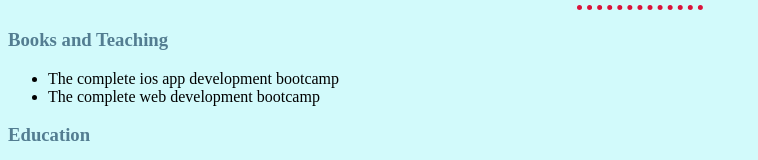
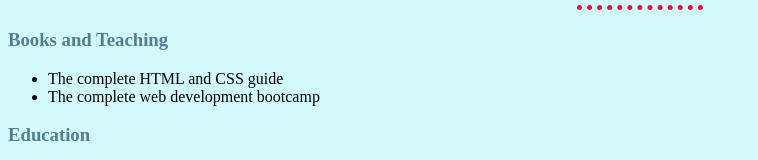
Before and after one commit to hiteshcodes/myFirstWebsite, a plain HTML site: page index.html in a window 1280 px wide. Shown: the part 246-406 px from the top of the page, without its empty margins (0-758 px from the left). Drawn offline with Linux system fonts and the light colour scheme.

Commit message:
Update index.html

```diff
--- a/index.html
+++ b/index.html
@@ -17,7 +17,7 @@
     <hr>
     <h3>Books and Teaching</h3>
     <ul>
-        <li>The complete ios app development bootcamp</li>
+        <li>The complete HTML and CSS guide</li>
         <li>The complete web development bootcamp</li>
     </ul>
     <h3>Education</h3>
```
